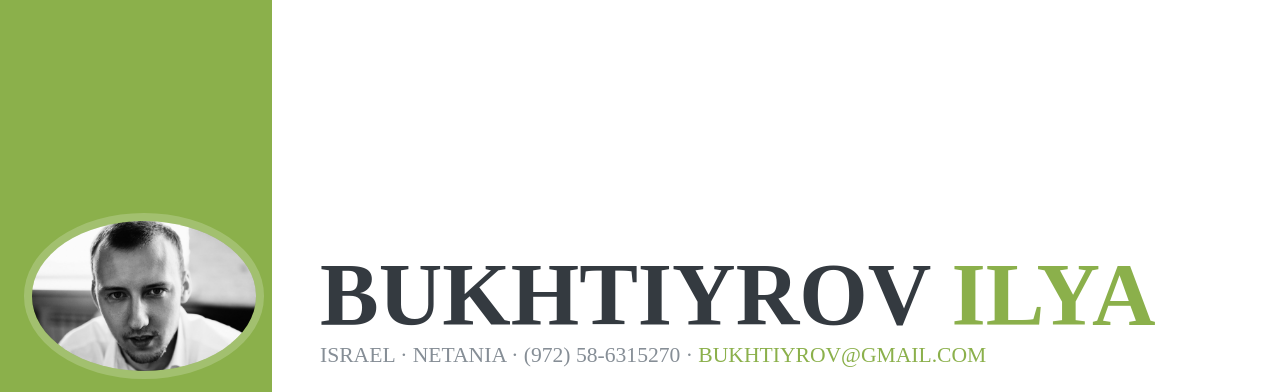
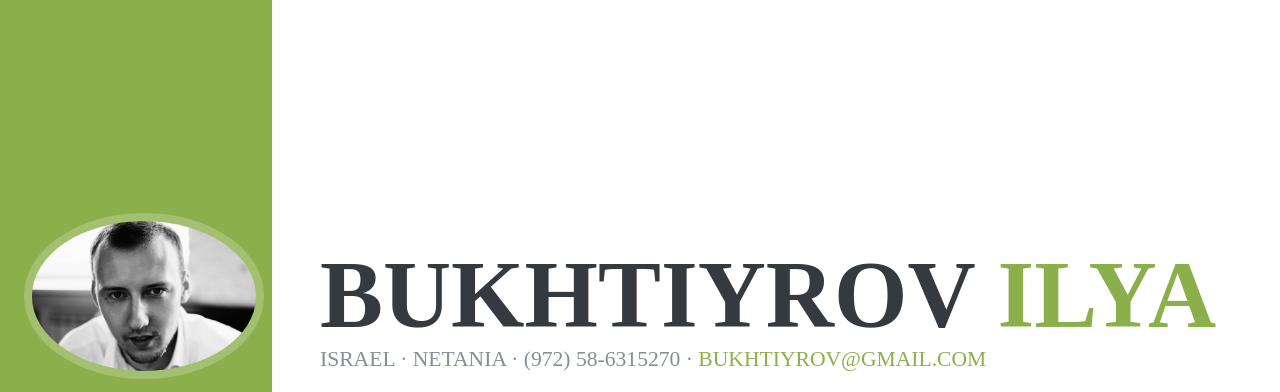
Before and after one commit to Bukhtiiarov/Bukhtiiarov.github.io, a plain HTML site: page index.html in a window 1280 px wide. Shown: the top 392 px of the page. Drawn offline with nearby package versions, Linux system fonts and the light colour scheme; a web font is replaced by a local one.

Commit message:
Update resume.css

```diff
--- a/css/resume.css
+++ b/css/resume.css
@@ -24,8 +24,8 @@ h6 {
 }
 
 h1 {
-  font-size: 5.5rem;
-  line-height: 5.5rem;
+  font-size: 5.9rem;
+  line-height: 5.9rem;
 }
 
 h2 {
```
